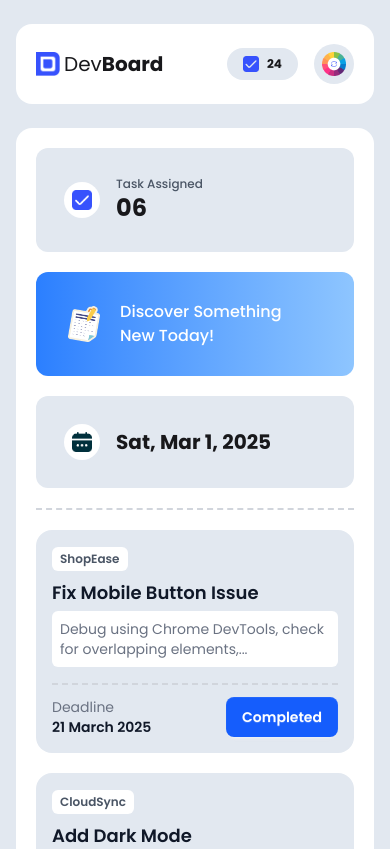
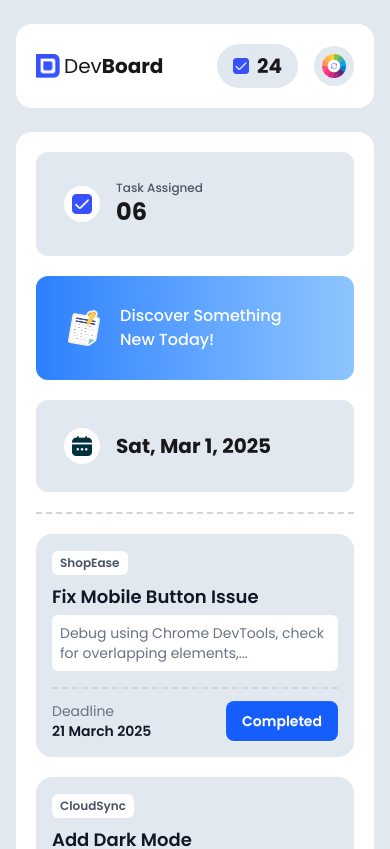
Before and after one commit to Purab2001/A5-Dev-Board, a plain HTML site: page index.html in a window 390 px wide. Shown: the top 849 px of the page. Drawn offline with nearby package versions, Linux system fonts and the light colour scheme.

Commit message:
adjusted

```diff
--- a/index.html
+++ b/index.html
@@ -34,7 +34,7 @@
         <div class="navbar-end gap-4 md:gap-8">
             <div class="flex items-center gap-2 py-2 px-4 bg-slate-200 rounded-3xl">
                 <img class="w-4 md:w-5" src="assets/checkbox.png" alt="Tasks">
-                <h2 id="task-counter" class="font-bold text-xs md:text-xl">24</h2>
+                <h2 id="task-counter" class="font-bold text-xl">24</h2>
               </div>
               <div class="p-2 bg-slate-200 rounded-full">
                 <img id="theme-Btn" class="w-6 md:w-8 cursor-pointer" src="assets/theme-btn.png" alt="Theme button">
```
